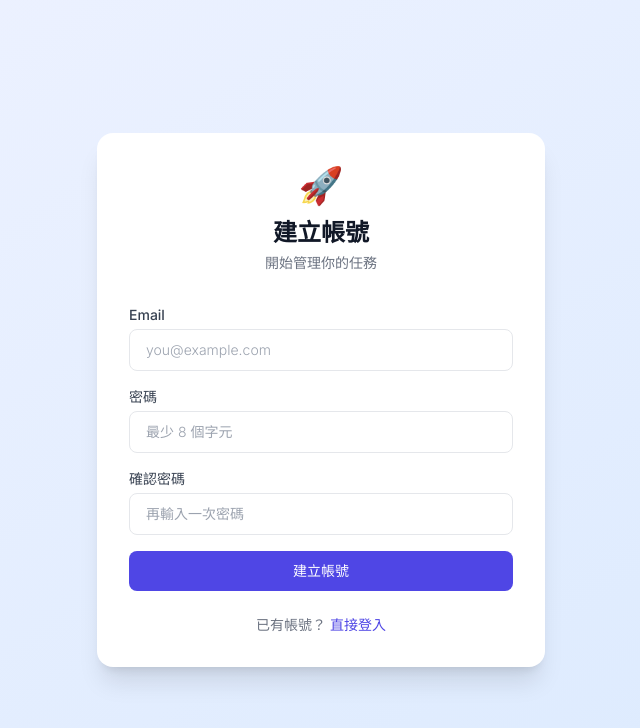
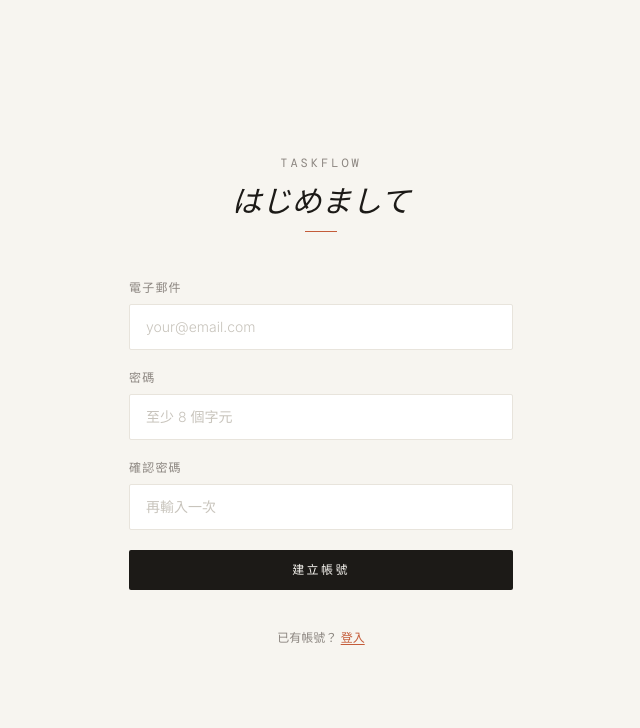
Before and after one commit to linyh465/taskflow-frontend, a Next.js app: page /register in a window 1280 px wide. Shown: the top 728 px of the page, without its empty margins (319-959 px from the left). Built offline with nearby package versions, Linux system fonts and the light colour scheme; no server answers.

Commit message:
design: 京都紙藝 register page

```diff
--- a/app/(auth)/register/page.tsx
+++ b/app/(auth)/register/page.tsx
@@ -15,45 +15,58 @@ export default function RegisterPage() {
   const { mutate: register, isPending } = useMutation({
     mutationFn: () => registerUser({ email, password }),
     onSuccess: (data) => {
-      if (data.userId) router.push('/login?registered=1');
+      if (data.userId) router.push('/login?welcome=1');
       else setError(data.error || '註冊失敗');
     },
-    onError: () => setError('伺服器錯誤，請稍後再試'),
+    onError: () => setError('連線失敗'),
   });
 
   const handleSubmit = (e: React.FormEvent) => {
     e.preventDefault(); setError('');
     if (password !== confirm) { setError('兩次密碼不一致'); return; }
-    if (password.length < 8) { setError('密碼至少需要 8 個字元'); return; }
+    if (password.length < 8) { setError('密碼至少 8 個字元'); return; }
     register();
   };
 
   return (
-    <div className="min-h-screen bg-gradient-to-br from-indigo-50 to-blue-100 flex items-center justify-center p-4">
-      <div className="w-full max-w-md bg-white rounded-2xl shadow-xl p-8">
-        <div className="text-center mb-8">
-          <div className="text-4xl mb-3">🚀</div>
-          <h1 className="text-2xl font-bold text-gray-900">建立帳號</h1>
-          <p className="text-gray-500 text-sm mt-1">開始管理你的任務</p>
+    <div style={{ background: '#F7F5F0', minHeight: '100vh' }}
+      className="flex items-center justify-center px-6">
+      <div className="w-full max-w-sm">
+
+        <div className="mb-12 text-center">
+          <p className="text-xs tracking-[0.25em] uppercase text-[#8C8680] mb-3 font-mono">TaskFlow</p>
+          <h1 className="font-serif text-3xl font-normal text-[#1C1A17] italic">
+            はじめまして
+          </h1>
+          <div className="mt-3 mx-auto w-8 h-px bg-[#C45C3A]" />
         </div>
-        <form onSubmit={handleSubmit} className="space-y-4">
-          <div><label className="block text-sm font-medium text-gray-700 mb-1">Email</label>
-            <input type="email" value={email} onChange={e => setEmail(e.target.value)} required placeholder="you@example.com"
-              className="w-full border border-gray-200 rounded-lg px-4 py-2.5 text-sm focus:outline-none focus:ring-2 focus:ring-indigo-400" /></div>
-          <div><label className="block text-sm font-medium text-gray-700 mb-1">密碼</label>
-            <input type="password" value={password} onChange={e => setPassword(e.target.value)} required placeholder="最少 8 個字元"
-              className="w-full border border-gray-200 rounded-lg px-4 py-2.5 text-sm focus:outline-none focus:ring-2 focus:ring-indigo-400" /></div>
-          <div><label className="block text-sm font-medium text-gray-700 mb-1">確認密碼</label>
-            <input type="password" value={confirm} onChange={e => setConfirm(e.target.value)} required placeholder="再輸入一次密碼"
-              className="w-full border border-gray-200 rounded-lg px-4 py-2.5 text-sm focus:outline-none focus:ring-2 focus:ring-indigo-400" /></div>
-          {error && <div className="bg-red-50 border border-red-200 text-red-600 text-sm rounded-lg px-4 py-2.5">{error}</div>}
+
+        <form onSubmit={handleSubmit} className="space-y-5">
+          {[
+            { label: '電子郵件', type: 'email', val: email, set: setEmail, ph: 'your@email.com' },
+            { label: '密碼', type: 'password', val: password, set: setPassword, ph: '至少 8 個字元' },
+            { label: '確認密碼', type: 'password', val: confirm, set: setConfirm, ph: '再輸入一次' },
+          ].map(({ label, type, val, set, ph }) => (
+            <div key={label}>
+              <label className="block text-xs tracking-widest uppercase text-[#8C8680] mb-2">{label}</label>
+              <input type={type} value={val} onChange={e => set(e.target.value)} required placeholder={ph}
+                style={{ background: '#FFFFFF', border: '1px solid #E8E4DC', borderRadius: '2px' }}
+                className="w-full px-4 py-3 text-sm text-[#1C1A17] placeholder-[#C8C4BC] focus:outline-none focus:border-[#C45C3A] transition-colors" />
+            </div>
+          ))}
+
+          {error && <p className="text-xs text-[#C45C3A] font-mono">{error}</p>}
+
           <button type="submit" disabled={isPending}
-            className="w-full bg-indigo-600 hover:bg-indigo-700 text-white font-medium py-2.5 rounded-lg text-sm transition disabled:opacity-60">
-            {isPending ? '建立中...' : '建立帳號'}
+            style={{ background: '#1C1A17', borderRadius: '2px' }}
+            className="w-full py-3 text-xs tracking-[0.2em] uppercase text-[#F7F5F0] hover:bg-[#C45C3A] transition-colors disabled:opacity-40 mt-2">
+            {isPending ? '建立中…' : '建立帳號'}
           </button>
         </form>
-        <p className="text-center text-sm text-gray-500 mt-6">
-          已有帳號？ <Link href="/login" className="text-indigo-600 font-medium hover:underline">直接登入</Link>
+
+        <p className="text-center text-xs text-[#8C8680] mt-10">
+          已有帳號？{' '}
+          <Link href="/login" className="text-[#C45C3A] underline underline-offset-2 hover:no-underline">登入</Link>
         </p>
       </div>
     </div>
```
